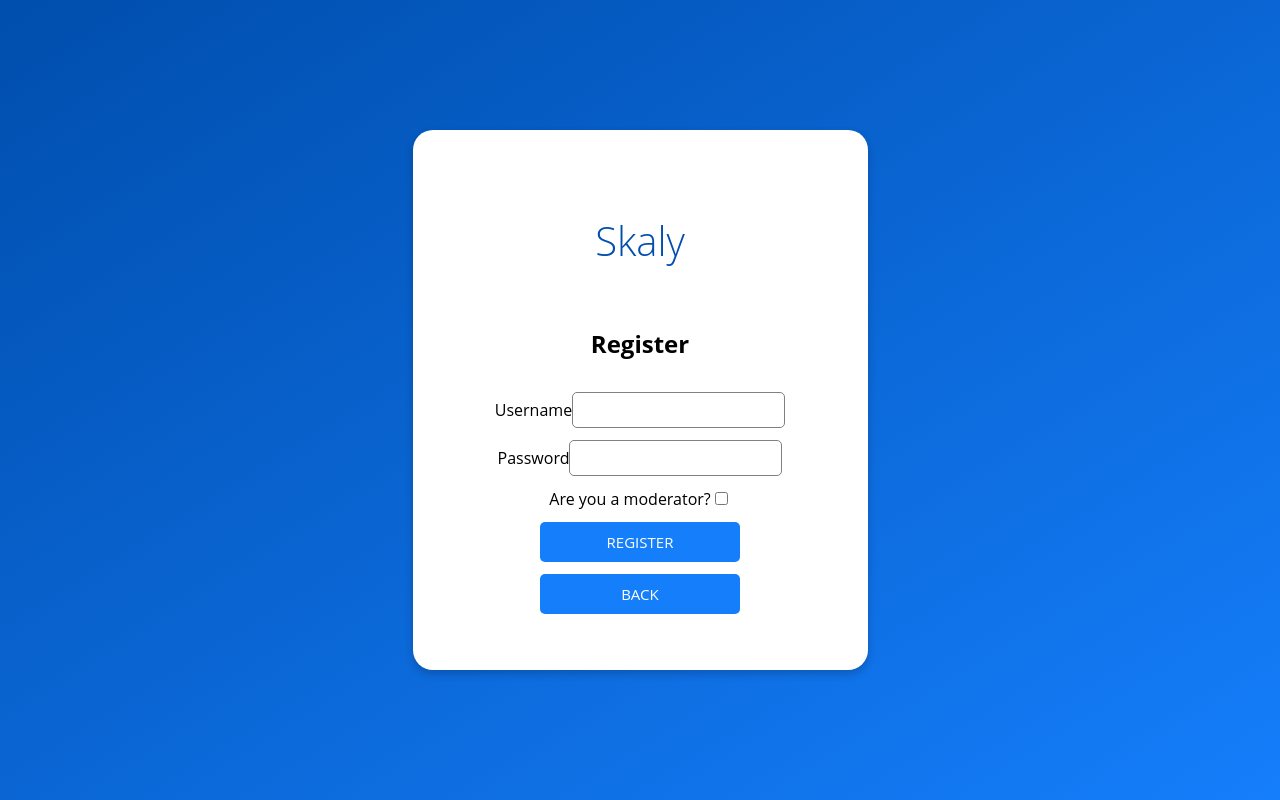
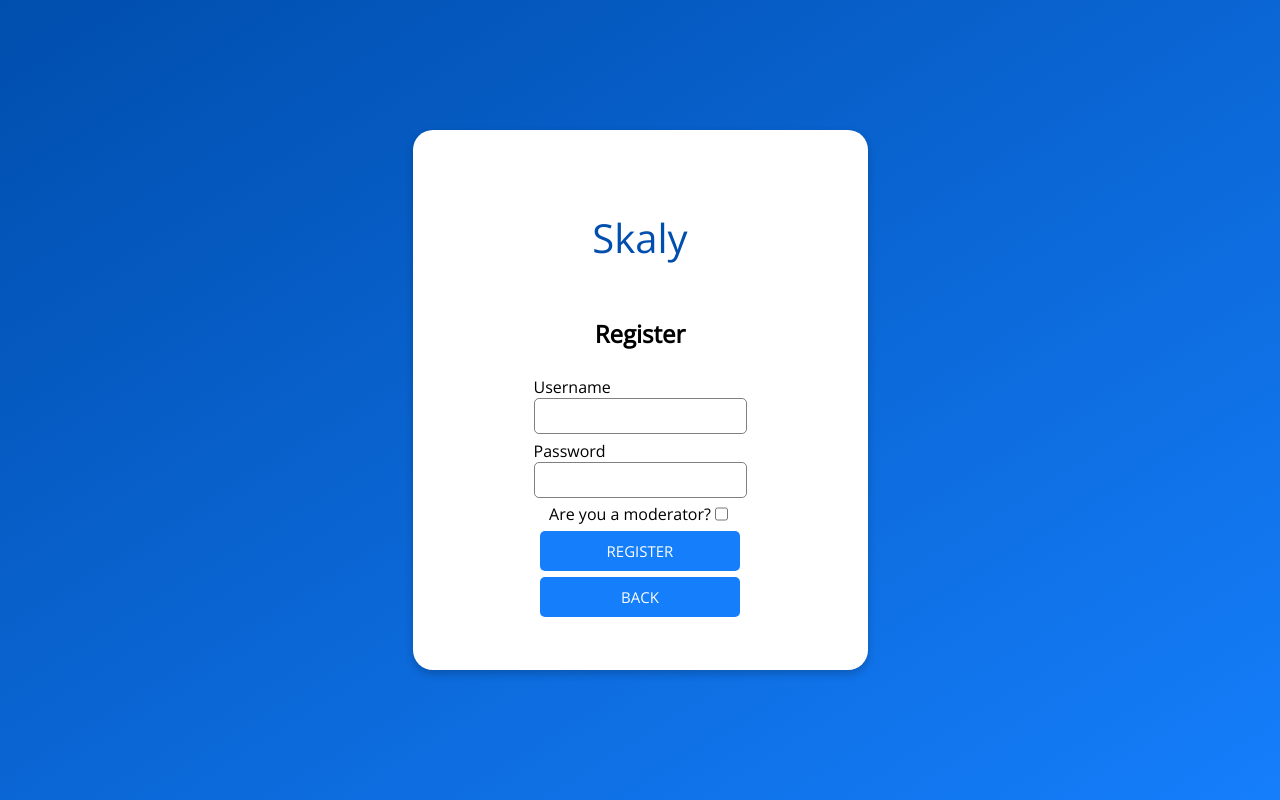
Before and after one commit to BarberDucky/reskaly, a React (Create React App) app: page /register in a window 1280 px wide. Built offline with nearby package versions, Linux system fonts and the light colour scheme.

Commit message:
fix(*): fix styles

```diff
--- a/public/index.html
+++ b/public/index.html
@@ -19,7 +19,8 @@
       work correctly both with client-side routing and a non-root public URL.
       Learn how to configure a non-root public URL by running `npm run build`.
     -->
-    <title>React App</title>
+    <link href="https://fonts.googleapis.com/css?family=Open+Sans" rel="stylesheet">
+    <title>ReSkaly</title>
   </head>
   <body>
     <noscript>
--- a/src/components/Scaler.js
+++ b/src/components/Scaler.js
@@ -11,8 +11,8 @@ export default class Scaler extends Component {
                 <Selector />
                 <Table />
                 <div className='pointDiv'>
-                    <label>Earned Points<input /></label>
-                    <label>Maximum possible points<input /></label>
+                    <label><span>Earned Points</span><input /></label>
+                    <label><span>Maximum possible points</span><input /></label>
                     <button>Submit</button>
                     <button>Cancel</button>
                 </div>
--- a/src/components/SubjectInput.js
+++ b/src/components/SubjectInput.js
@@ -3,9 +3,7 @@ export default class SubjectInput extends Component {
     render() {
         return (
             <div className="subjectInput">
-                <label>Subject name
-                    <input />
-                </label>
+                <label><span>Subject name</span><input /></label>
                 <button>Submit subject</button>
                 <button>Cancel</button>
             </div>
--- a/src/css/style.css
+++ b/src/css/style.css
@@ -1,19 +1,22 @@
-html, body, #root {
+html,
+body,
+#root {
     height: 100%;
     width: 100%;
 }
+
 .App {
     height: 100%;
     width: 100%;
-    margin: 0;
     font-family: 'Open Sans', sans-serif;
     display: flex;
     flex-direction: column;
     background: linear-gradient(to bottom right, #004ead, #157EFB);
 }
 
-.App > * {
-    margin: auto;
+.App>* {
+    margin-top: auto;
+    margin-bottom: auto;
 }
 
 h1 {
@@ -22,7 +25,8 @@ h1 {
     font-size: 2.5em;
 }
 
-.loginPageDiv, .regPageDiv {
+.loginPageDiv,
+.regPageDiv {
     display: flex;
     flex-direction: column;
     width: 355px;
@@ -57,6 +61,16 @@ h1 {
     border-radius: 5px;
     width: 200px;
     font-family: 'Open Sans', sans-serif;
+}
+
+label {
+    display: flex;
+    flex-direction: column;
+}
+
+.checkbox {
+    display: flex;
+    flex-direction: row;
 }
 
 input {
@@ -158,6 +172,7 @@ header h2 {
 img {
     max-width: 100%;
     max-height: 100%;
+    vertical-align: top;
 }
 
 .deleteBox {
--- a/src/pages/Login.js
+++ b/src/pages/Login.js
@@ -19,8 +19,8 @@ export default class Login extends Component {
                 <div className='loginPageDiv' onSubmit={(ev) => this.login(ev)}>
                     <h1>Skaly</h1>
                     <h2>Login</h2>
-                    <label>Username<input name='username' ref={(input) => this.username = input} /></label>
-                    <label>Password<input name='password' ref={(input) => this.password = input} /></label>
+                    <label><span>Username</span><input name='username' ref={(input) => this.username = input} /></label>
+                    <label><span>Password</span><input name='password' ref={(input) => this.password = input} /></label>
                     <button onClick={this.login}>LOGIN</button>
                     <button onClick={this.register}>REGISTER</button>
                 </div>
--- a/src/pages/Register.js
+++ b/src/pages/Register.js
@@ -18,9 +18,9 @@ export default class Register extends Component {
                 <div className='regPageDiv'>
                     <h1>Skaly</h1>
                     <h2>Register</h2>
-                    <label>Username<input name='username' ref={(input) => this.username = input}/></label>
-                    <label>Password<input name='password' ref={(input) => this.password = input}/></label>
-                    <label>Are you a moderator?<input type='checkbox' /></label>
+                    <label><span>Username</span><input name='username' ref={(input) => this.username = input}/></label>
+                    <label><span>Password</span><input name='password' ref={(input) => this.password = input}/></label>
+                    <label className='checkbox'>Are you a moderator?<input type='checkbox' /></label>
                     <button onClick={this.register}>REGISTER</button>
                     <button onClick={this.back}>BACK</button>
                 </div>
```
